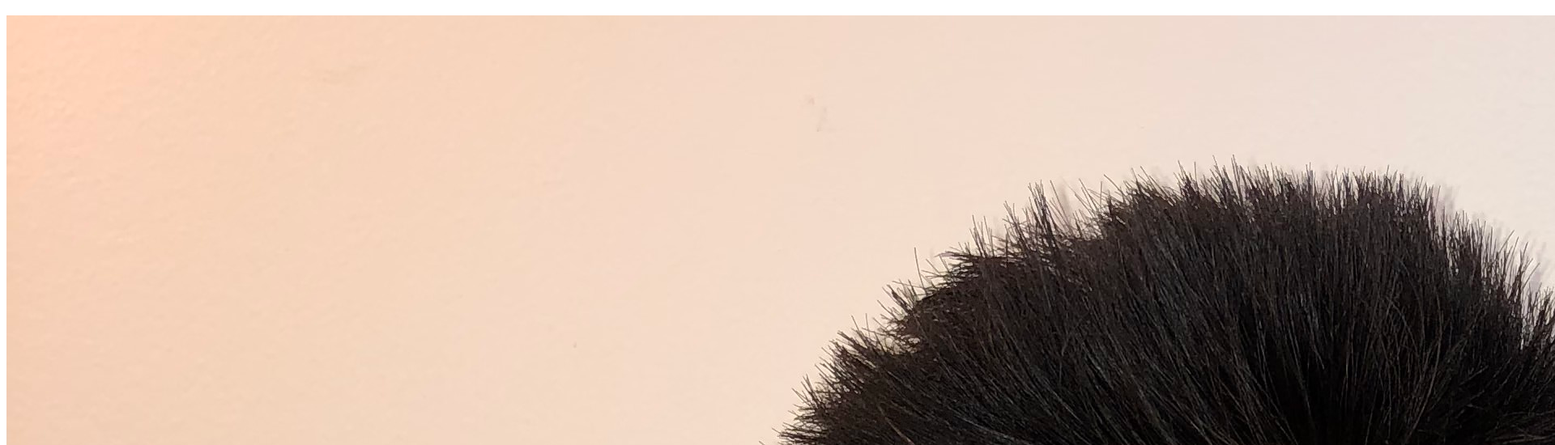
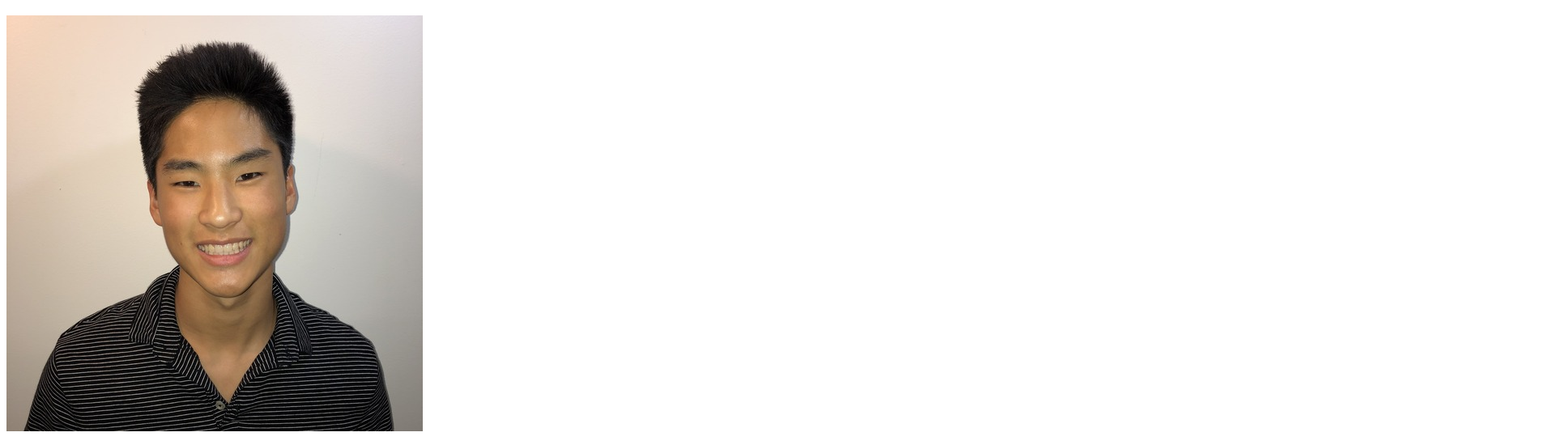
Before and after one commit to marr0065/mtm6201-week1, a plain HTML site: page index.html in a window 1280 px wide. Shown: the part 61-611 px from the top of the page at 81% size, 1920 px wide, since content can reach past the window. Drawn offline with Linux system fonts and the light colour scheme.

Commit message:
changes image

```diff
--- a/index.html
+++ b/index.html
@@ -8,7 +8,7 @@
 <body>
     <h1>Owen Marriner</h1>
 
-    <img src="images/IMG_0181.jpg" alt="photo of me">
+    <img src="images/IMG_0181-2.jpg" alt="photo of me">
 
     <dl>
         <dt>Student Number</dt>
```
Also changed, not shown: images/IMG_0181-2.jpg (added), images/IMG_0181.jpg (deleted).
